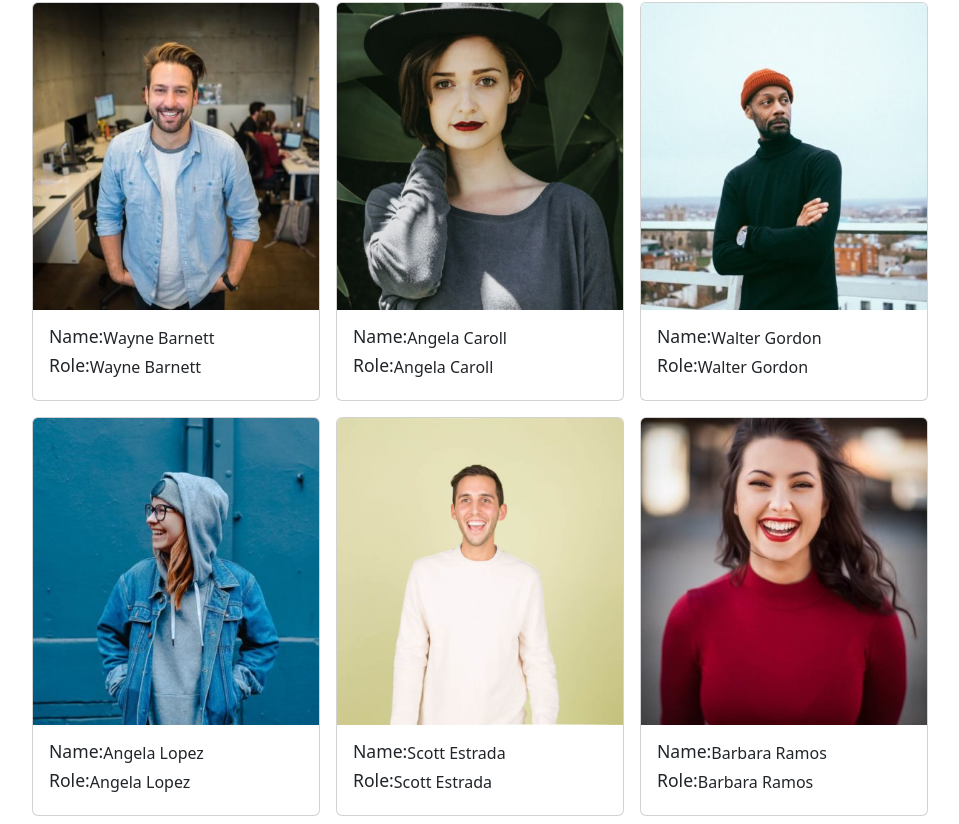
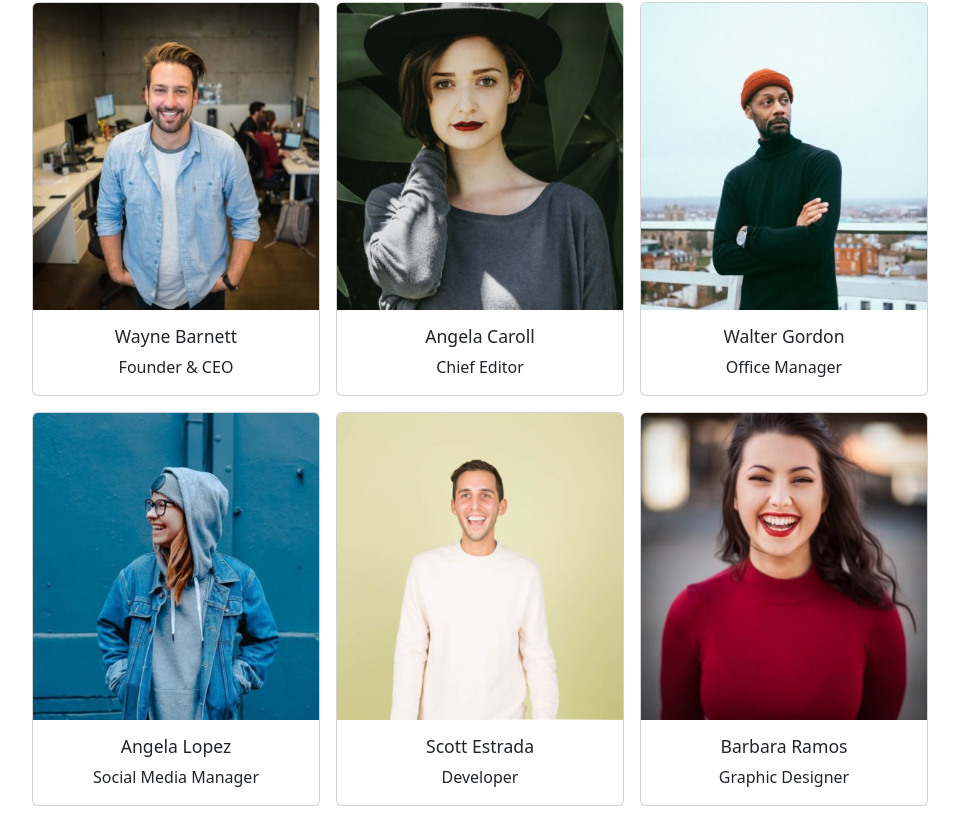
Before and after one commit to Frapenle/js-our-team, a plain HTML site: page index.html in a window 1280 px wide. Shown: the part 70-894 px from the top of the page, without its empty margins (136-1095 px from the left). Drawn offline with nearby package versions, Linux system fonts and the light colour scheme.

Commit message:
Justify center

```diff
--- a/css/style.css
+++ b/css/style.css
@@ -3,10 +3,14 @@ main {
     margin: auto;
     display: flex;
 }
+
 h5 {
     font-size: 1.1rem;
+    text-align: center;
 }
+
 h5 > span {
     font-weight: 400;
     font-size: initial;
+    text-align: center;
 }
--- a/script/script.js
+++ b/script/script.js
@@ -38,14 +38,12 @@ for (let i = 0; i < ourTeam.length; i++) {
     <div id="${ourTeam[i].name}" class="card mb-2 m-2" style="width: 18rem;">
         <img src = "./img/${ourTeam[i].photo}" class="card-img-top" alt = "..." >
             <div class="card-body">
-                <div class="d-flex">
-                    <h5>Name: </h5>
-                    <span> ${ourTeam[i].name}</span>
+                <div class="d-flex justify-content-center">
+                    <h5>${ourTeam[i].name}</h5>
                 </div>
 
-                <div class="d-flex">
-                    <h5>Role: </h5>
-                    <span> ${ourTeam[i].name}</span>
+                <div class="d-flex justify-content-center">
+                    <span>${ourTeam[i].role}</span>
                 </div>
             </div>
     </div >`;
```
